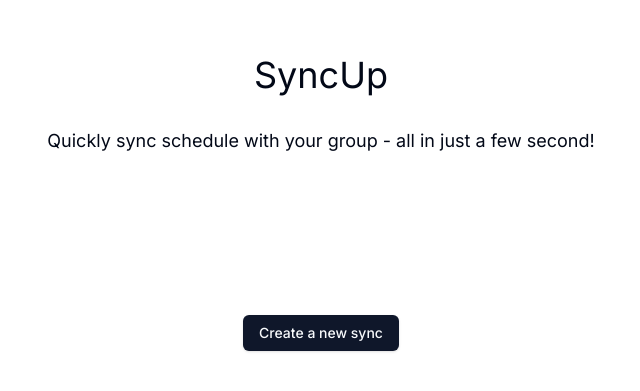
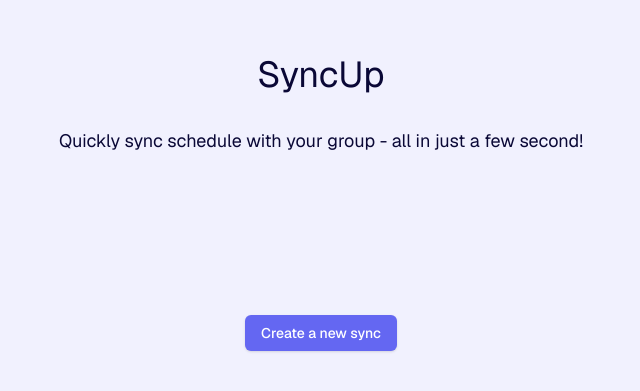
Before and after one commit to Tae-uni/syncup, a Next.js app in the folder client/: page / in a window 1280 px wide. Shown: the part 197-588 px from the top of the page, without its empty margins (319-959 px from the left). Built offline with nearby package versions, Linux system fonts and the light colour scheme.

Commit message:
:sparkles: (client) apply Geist Sans font and Indigo color theme

```diff
--- a/client/package.json
+++ b/client/package.json
@@ -24,6 +24,7 @@
     "cmdk": "^1.1.1",
     "date-fns": "^3.6.0",
     "date-fns-tz": "^3.2.0",
+    "geist": "^1.7.0",
     "lucide-react": "^0.488.0",
     "luxon": "^3.6.1",
     "next": "^14.2.28",
--- a/client/src/app/globals.css
+++ b/client/src/app/globals.css
@@ -12,32 +12,28 @@
 
 @layer base {
   :root {
-    --background: 0 0% 100%;
-    --foreground: 222.2 84% 4.9%;
+    --background: 238 85% 97%;
+    --foreground: 243 75% 12%;
     --card: 0 0% 100%;
-    --card-foreground: 222.2 84% 4.9%;
+    --card-foreground: 243 75% 12%;
     --popover: 0 0% 100%;
-    --popover-foreground: 222.2 84% 4.9%;
-    --primary: 222.2 47.4% 11.2%;
-    --primary-foreground: 210 40% 98%;
-    --secondary: 210 40% 96.1%;
-    --secondary-foreground: 222.2 47.4% 11.2%;
-    --muted: 210 40% 96.1%;
-    --muted-foreground: 215.4 16.3% 46.9%;
-    --accent: 210 40% 96.1%;
-    --accent-foreground: 222.2 47.4% 11.2%;
+    --popover-foreground: 243 75% 12%;
+    --primary: 239 84% 67%;
+    --primary-foreground: 0 0% 100%;
+    --secondary: 240 20% 96%;
+    --secondary-foreground: 243 75% 12%;
+    --muted: 240 20% 96%;
+    --muted-foreground: 240 4% 46%;
+    --accent: 240 20% 93%;
+    --accent-foreground: 243 75% 12%;
     --destructive: 0 84.2% 60.2%;
-    --destructive-foreground: 210 40% 98%;
-    --border: 214.3 31.8% 91.4%;
-    --input: 214.3 31.8% 91.4%;
-    --ring: 222.2 84% 4.9%;
-    --chart-1: 12 76% 61%;
-    --chart-2: 173 58% 39%;
-    --chart-3: 197 37% 24%;
-    --chart-4: 43 74% 66%;
-    --chart-5: 27 87% 67%;
+    --destructive-foreground: 0 0% 100%;
+    --border: 240 15% 90%;
+    --input: 240 15% 90%;
+    --ring: 239 84% 67%;
     --radius: 0.5rem;
   }
+
   .dark {
     --background: 222.2 84% 4.9%;
     --foreground: 210 40% 98%;
@@ -72,6 +68,7 @@
   * {
     @apply border-border;
   }
+
   body {
     @apply bg-background text-foreground;
   }
--- a/client/src/app/layout.tsx
+++ b/client/src/app/layout.tsx
@@ -1,9 +1,7 @@
 import type { Metadata } from "next";
-import { Inter } from "next/font/google";
 import { Toaster } from "sonner";
+import { GeistSans } from "geist/font/sans";
 import "./globals.css";
-
-const inter = Inter({ subsets: ["latin"] });
 
 export const metadata: Metadata = {
   title: "SyncUp",
@@ -16,8 +14,8 @@ export default function RootLayout({
   children: React.ReactNode;
 }>) {
   return (
-    <html lang="en">
-      <body className={inter.className}>
+    <html lang="en" className={GeistSans.variable}>
+      <body className={GeistSans.className}>
         {children}
         <Toaster richColors position="top-center" />
       </body>
--- /dev/null
+++ b/client/src/global.d.ts
@@ -0,0 +1 @@
+declare module '*.css';
```
